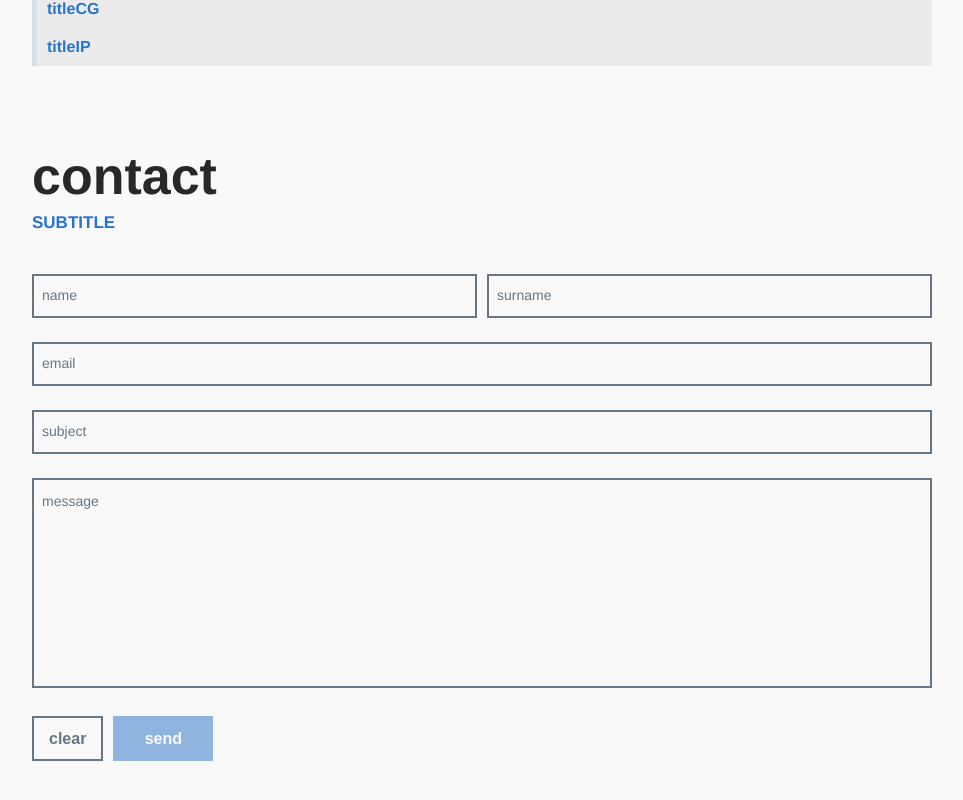
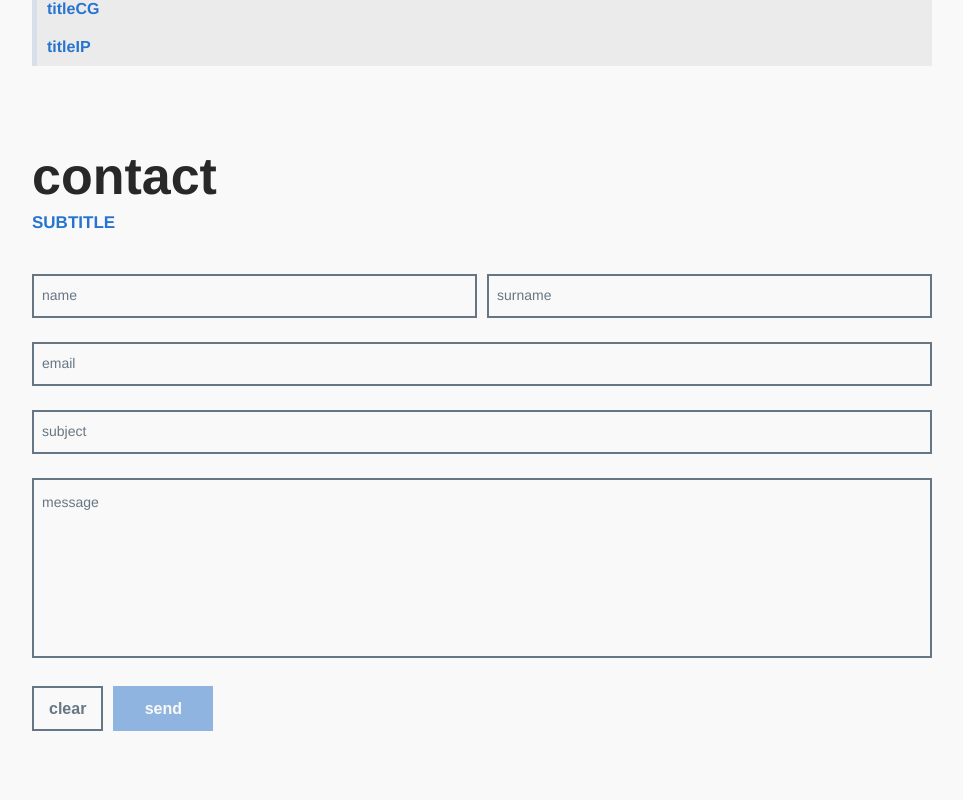
Before and after one commit to sonkeks/Portfolio, a React (Create React App) app: page / in a window 1280 px wide. Shown: the part 3697-4497 px from the top of the page, without its empty margins (158-1121 px from the left). Built offline with nearby package versions, Linux system fonts and the light colour scheme; what i18next-xhr-backend would draw is missing.

Commit message:
contact hover fix

```diff
--- a/public/locales/de/projects.json
+++ b/public/locales/de/projects.json
@@ -10,11 +10,11 @@
   "diverInfo": "Der zugrundeliegende Datensatz der deutschen Wortformen wurde durch das Genderwörterbuch gender app zur Verfügung gestellt.",
   "blubbleLabel": "Buchclub App",
   "blubbleTitle": "Blubble",
-  "blubbleDescription": "Eine native Android & iOS App zum Finden, Erstellen und Organisieren von Buchclubs und Diskussionen. Gebe den Treffpunkt und den Zeitraum für alle Clubmitglieder bekannt, teilt Notizen and Interessen aus durch Kommentare oder Fotos. Leite deine Diskussion mit synchroner Zeitüberwachung.",
-  "blubbleInfo": "Dises Projekt war das zweitbeste Gruppenprojekt des Semesters in meinem Bachelorstudium. Es wurde in zusammenarbeit mit Diva-e erstellt.",
+  "blubbleDescription": "Eine native Android & iOS App zum Finden, Erstellen und Organisieren von Buchclubs und Diskussionen. Gebe den Treffpunkt und den Zeitraum für alle Clubmitglieder bekannt, teile Notizen and Interessen durch Kommentare oder Fotos. Leite deine Diskussion mit synchroner Zeitüberwachung.",
+  "blubbleInfo": "Dieses Projekt war das zweitbeste Gruppenprojekt des Semesters in meinem Bachelorstudium. Es wurde in Zusammenarbeit mit Diva-e erstellt.",
   "creapeLabel": "DIY Soziales Netzwerk",
   "creapeTitle": "Creape",
-  "creapeDescription": "Eine Webapplikation zum Hochladen und Teilen von Bastelanleitungen und zum Lernen und Nachbasteln anderer Ideen. Speichere deine Lieblingsanleitungen und folge oder schreibe anderen Nutzern, wenn du noch mehr über ihre Bastelprojekte erfahren möchtest.",
+  "creapeDescription": "Eine Webapplikation zum Hochladen und Teilen von Bastelanleitungen und zum Lernen und Nachbasteln anderer Ideen. Speichere deine Lieblingsanleitungen und folge oder schreibe anderen Nutzenden, wenn du noch mehr über ihre Bastelprojekte erfahren möchtest.",
   "creapeInfo": "Ein kursbegleitendes Gruppenprojekt im Bachelor.",
   "hotelTitle": "Hotel Buchungs Seite",
   "hotelDescription": "Eine Webanwendung zur Buchung von Zimmern in einem Hotel in Norddeutschland",
--- a/src/components/Contact/Contact.module.css
+++ b/src/components/Contact/Contact.module.css
@@ -1,6 +1,6 @@
 .container {
     margin-top: 80px;
-    margin-bottom: 100px;
+    margin-bottom: 50px;
 }
 
 .form {
@@ -51,6 +51,10 @@
     transition: transform .3s;
 }
 
+.label:hover {
+    cursor: text;
+}
+
 input {
     display: block;
     margin: 0;
@@ -85,7 +89,7 @@ textarea {
     outline: none;
     padding: 13px 10px 13px 10px;
     width: calc(100% - 24px);
-    height: 180px;
+    height: 150px;
     background-color: var(--color-background);
     border: var(--secondary) 2px solid;
     color: var(--color-text);
@@ -103,7 +107,7 @@ textarea::placeholder {
 }
 
 textarea:focus + .textareaLabel, textarea:not(:placeholder-shown) + .textareaLabel {
-    transform: translateY(-15.6em) scale(.85);
+    transform: translateY(-13.33em) scale(.85);
 }
 
 .textareaLabel {
@@ -118,9 +122,13 @@ textarea:focus + .textareaLabel, textarea:not(:placeholder-shown) + .textareaLab
     background-color: var(--color-background);
     width: fit-content;
     font-weight: normal;
-    transform: translateY(-14.2em);
+    transform: translateY(-12.0em);
     transform-origin: 0 0;
     transition: transform .3s;
+}
+
+.textareaLabel:hover {
+    cursor: text;
 }
 
 .errorMessage {
@@ -191,6 +199,8 @@ textarea:focus + .textareaLabel, textarea:not(:placeholder-shown) + .textareaLab
     transition: all .1s;
     background-color: var(--primary-light);
     border: var(--primary-light) 2px solid;
+    color: var(--color-background);
+    cursor: default;
 }
 
 .loader {
```
